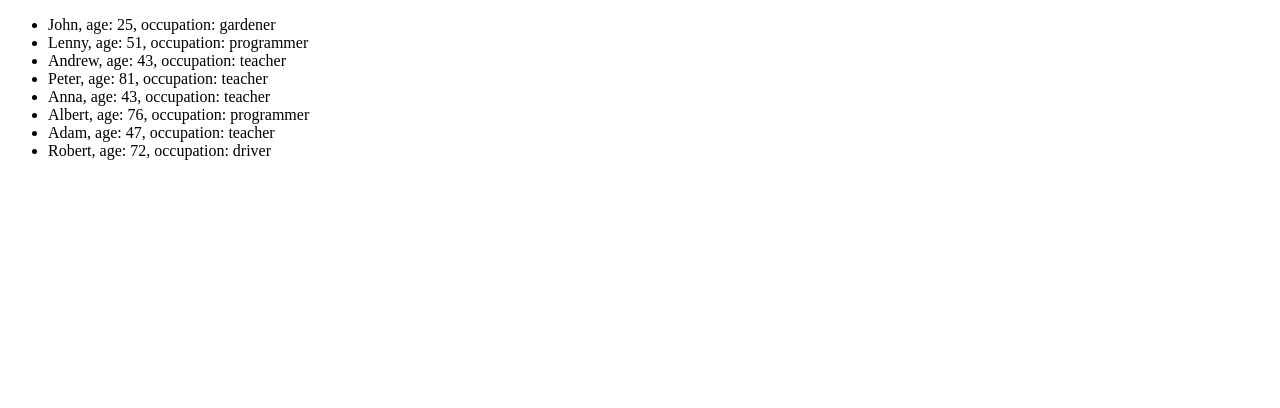
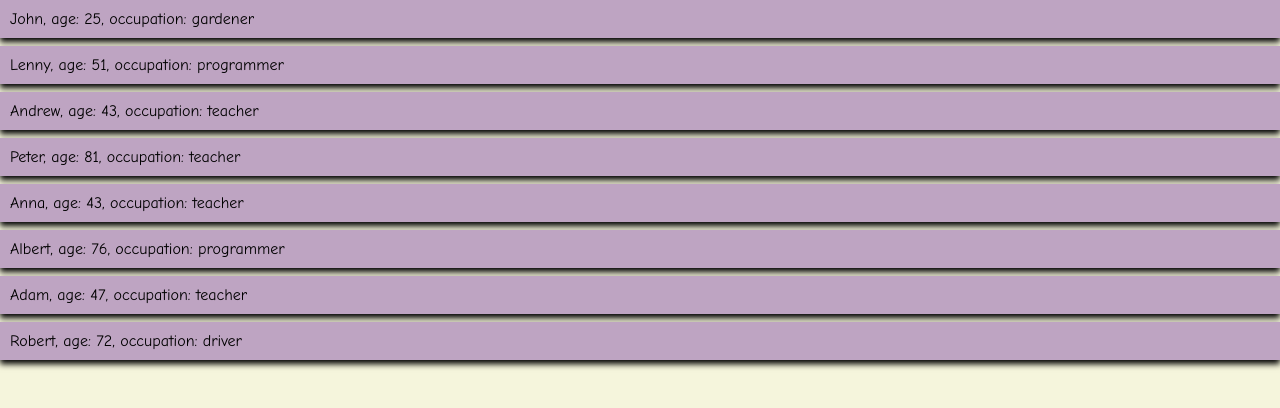
Before and after one commit to Developer-Fern/Block20-Freelancer-Forum, a plain HTML site: page index.html in a window 1280 px wide. Drawn offline with Linux system fonts and the light colour scheme.

Commit message:
basic css added

```diff
--- a/index.html
+++ b/index.html
@@ -4,6 +4,7 @@
     <meta charset="UTF-8">
     <meta name="viewport" content="width=device-width, initial-scale=1.0">
     <title>Document</title>
+    <link rel="stylesheet" href="style.css">
 </head>
 <body>
     <div id= "root">
--- /dev/null
+++ b/style.css
@@ -0,0 +1,28 @@
+* {
+    margin: 0;
+    padding: 0;
+    box-sizing: border-box;
+}
+
+body {
+    width: 100%;
+    min-height: 100vh;
+    font-family: 'Comic Sans MS', Courier, monospace;
+    background-color: beige;
+
+
+}
+
+h1 {
+    font-size: 6rem;
+    color: rgb(85, 30, 92);
+}
+
+ul li {
+    list-style: none;
+    padding: 10px;
+    box-shadow: 0 4px 6px;
+    margin-bottom: 8px;
+    color: black;
+    background-color: rgb(190, 164, 194);
+}
```
